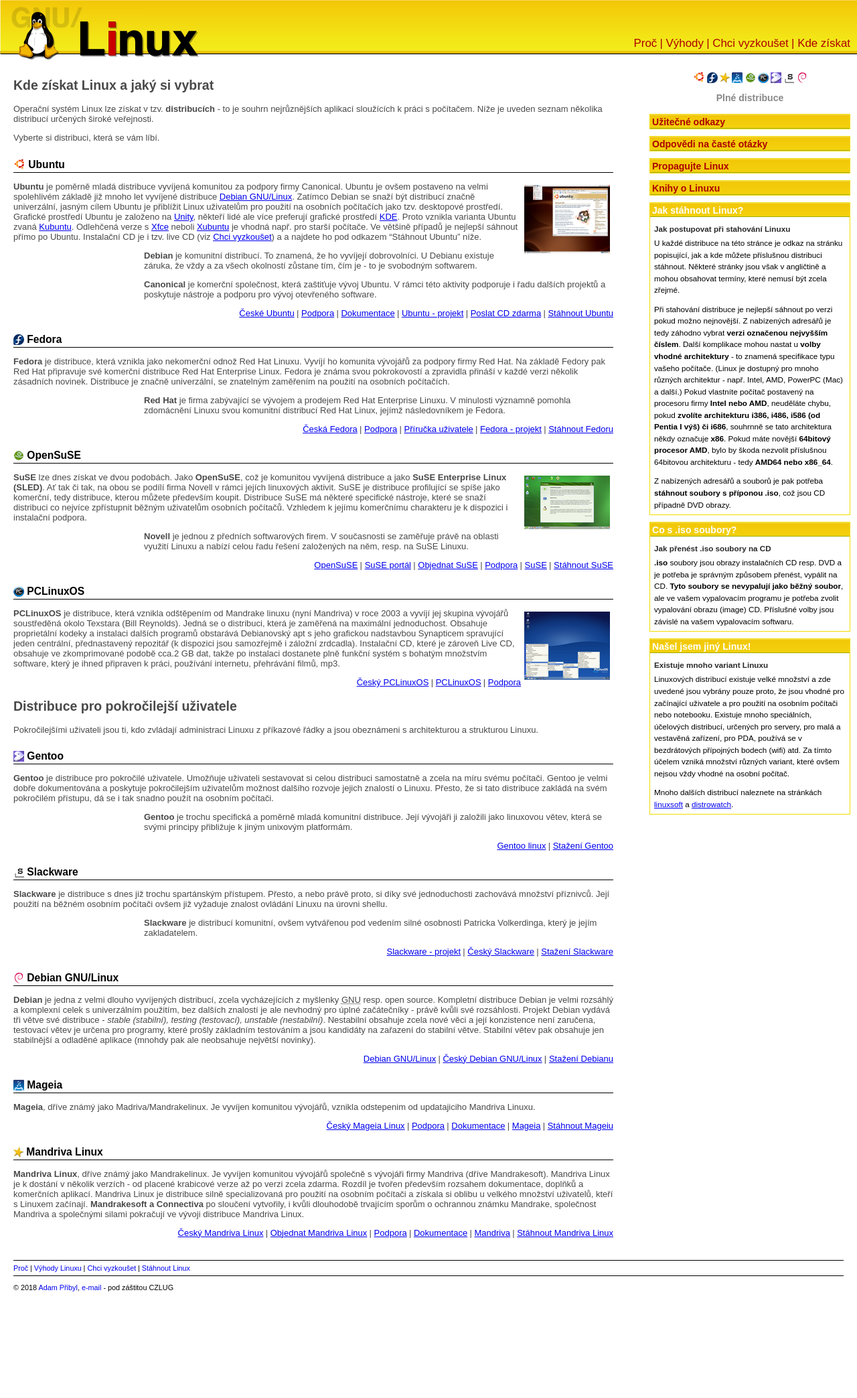
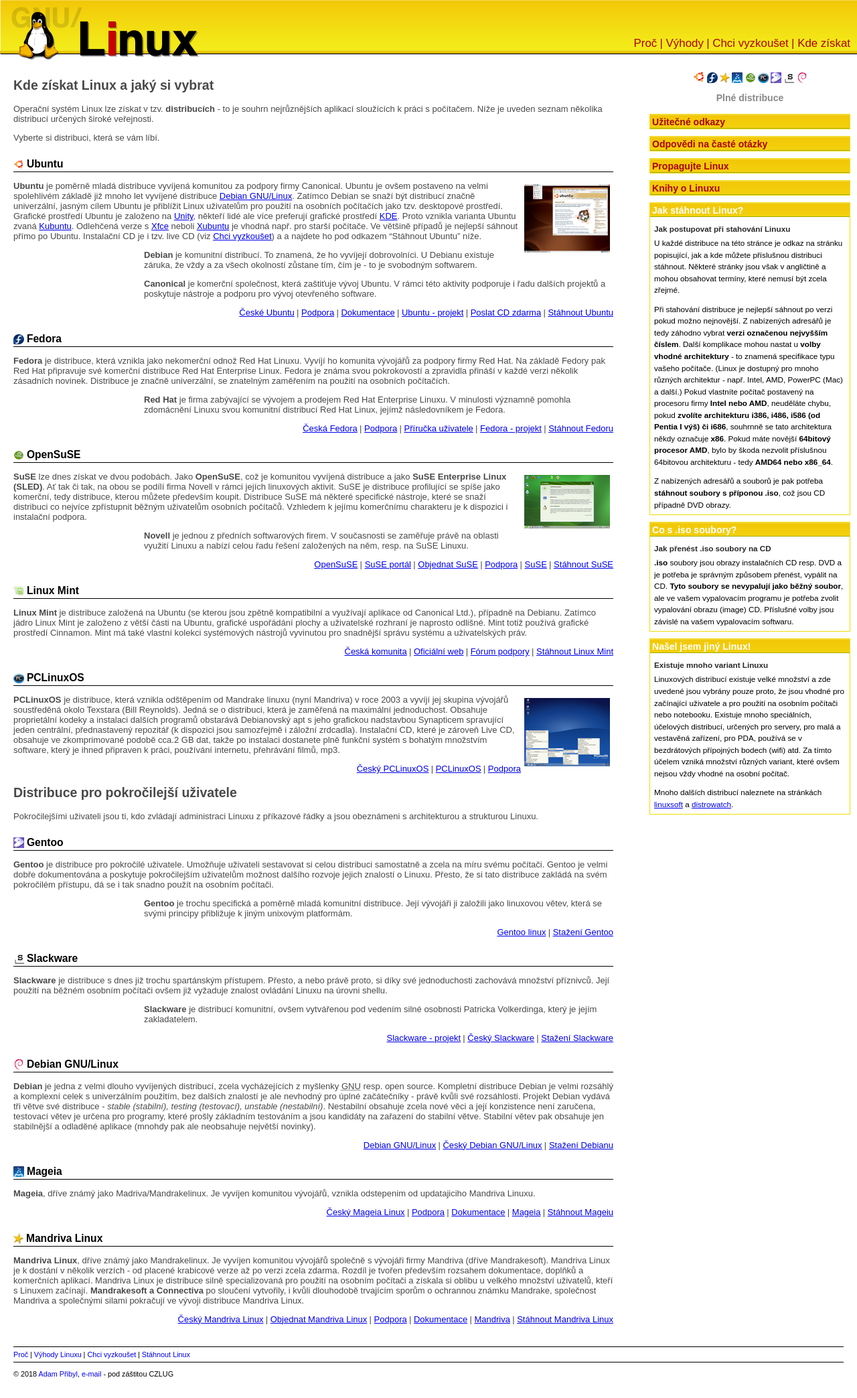
Before and after one commit to MikkCZ/plc, a Jekyll site: the page built from _pages/kde-ziskat.md, in a window 1280 px wide. Shown: the whole page at 67% size. Built offline with Jekyll 4.4.1, drawn with Linux system fonts in a browser that asks for light colours; before the commit the page ends 1958 px from its top, so only the background shows below that.

Commit message:
Linux Mint do seznamu distribucí

```diff
--- a/_pages/kde-ziskat.md
+++ b/_pages/kde-ziskat.md
@@ -58,6 +58,16 @@
 - [Podpora](http://www.suseportal.cz/forum)
 - [SuSE](http://www.suse.com/)
 - [Stáhnout SuSE](http://opensuse.org/cs/)
+{:.download}
+
+## ![]({{ 'img/linux-mint-logo.svg' | relative_url }}) Linux Mint
+{:id="mint"}
+**Linux Mint** je distribuce založená na Ubuntu (se kterou jsou zpětně kompatibilní a využívají aplikace od Canonical Ltd.), případně na Debianu. Zatímco jádro Linux Mint je založeno z větší části na Ubuntu, grafické uspořádání plochy a uživatelské rozhraní je naprosto odlišné. Mint totiž používá grafické prostředí Cinnamon. Mint má také vlastní kolekci systémových nástrojů vyvinutou pro snadnější správu systému a uživatelských práv.
+
+- [Česká komunita](https://www.linux-mint-czech.cz/)
+- [Oficiální web](https://www.linuxmint.com/)
+- [Fórum podpory](https://forum.linux-mint-czech.cz/)
+- [Stáhnout Linux Mint](https://www.linux-mint-czech.cz/ke-stazeni/)
 {:.download}
 
 ## ![]({{ 'img/pclinuxos_ico.png' | relative_url }}) PCLinuxOS
--- a/css/wide.css
+++ b/css/wide.css
@@ -46,6 +46,11 @@
     font-size: 1.2em;
     padding: 10px 5px 2px 0px;
     margin: 0px;
+}
+
+article h2 img {
+    max-width: 1em;
+    max-height: 1em;
 }
 
 article p {
```
